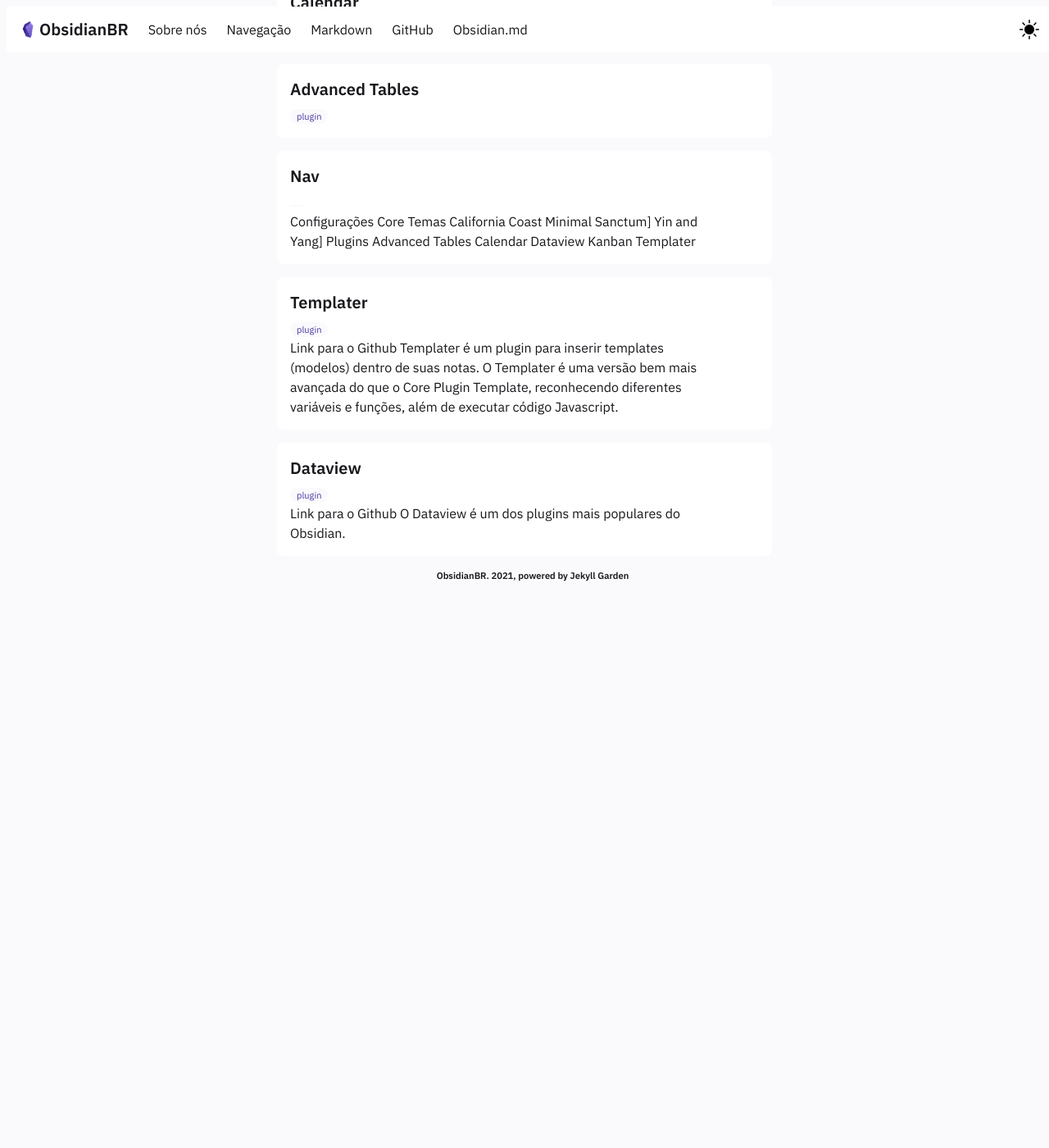
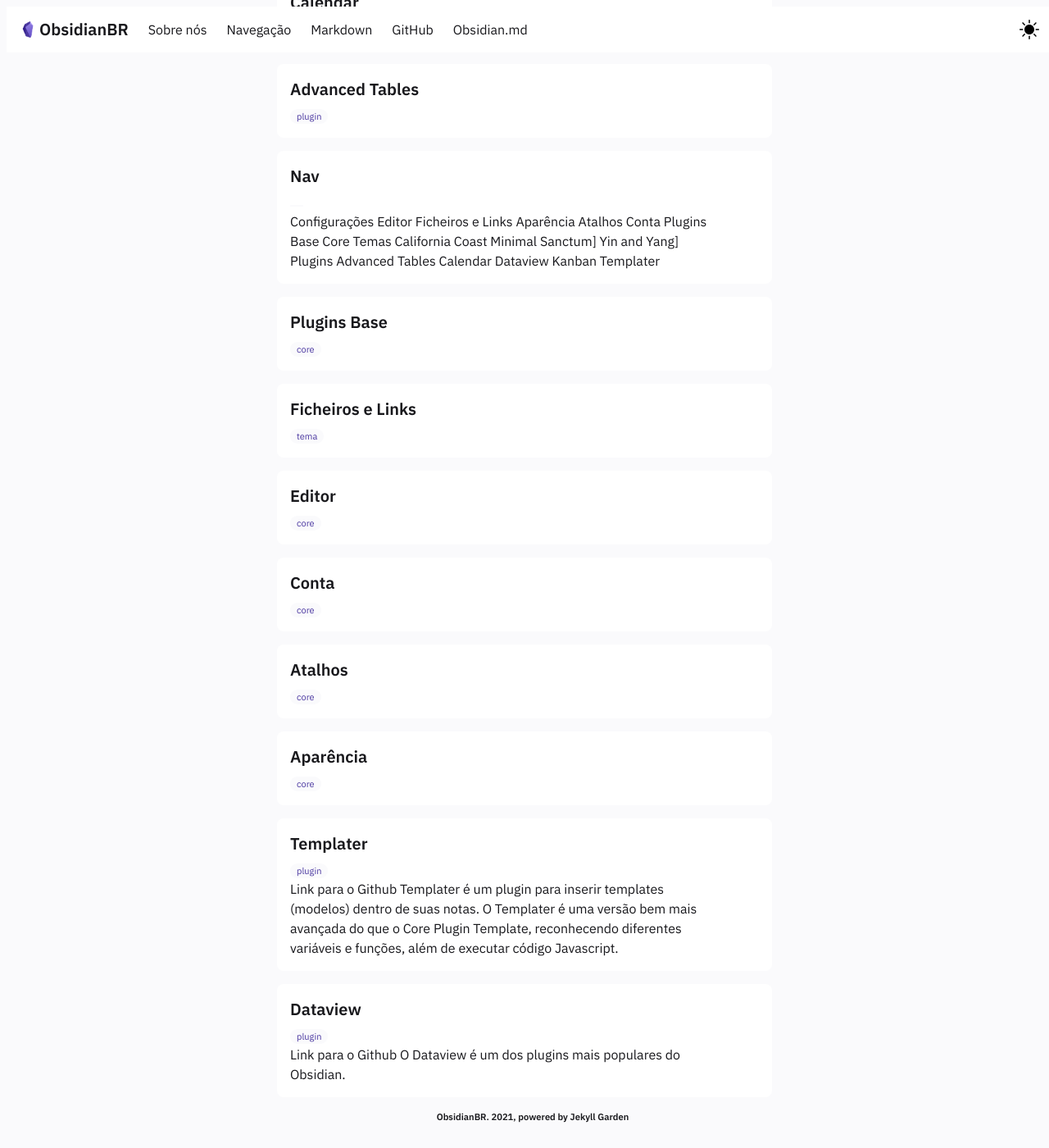
Before and after one commit to obsidianbr/obsidianbr.github.io, a Jekyll site: the page built from pages/index.md, in a window 1280 px wide and 1400 px high, scrolled down 823 px. Shown: the whole window at 82% size. Built offline with Jekyll 4.4.1, drawn with Linux system fonts in a browser that asks for light colours; before the commit the page ends 1601 px from its top, so only the background shows below that.

Commit message:
Core Settings

```diff
--- /dev/null
+++ b/_notes/Public/Core/Ficheiros e Links.md
@@ -0,0 +1,6 @@
+---
+title : Ficheiros e Links
+notetype : feed
+date : 13-12-2021
+tags: tema
+---
--- /dev/null
+++ b/_notes/Public/Core/Plugins Base.md
@@ -0,0 +1,6 @@
+---
+title : Plugins Base
+notetype : feed
+date : 13-12-2021
+tags: core
+---
--- a/_notes/Public/Nav.md
+++ b/_notes/Public/Nav.md
@@ -6,7 +6,12 @@ tags:
 ---
 
 #### Configurações
-
+- [[Editor]]
+- [[Ficheiros e Links]]
+- [[Aparência]]
+- [[Atalhos]]
+- [[Conta]]
+- [[Plugins Base]]
 
 #### Core
 
```
Also changed, not shown: _notes/Public/Core/Aparência.md (added, +6 -0 lines), _notes/Public/Core/Atalhos.md (added, +6 -0 lines), _notes/Public/Core/Conta.md (added, +6 -0 lines), _notes/Public/Core/Editor.md (added, +6 -0 lines).
